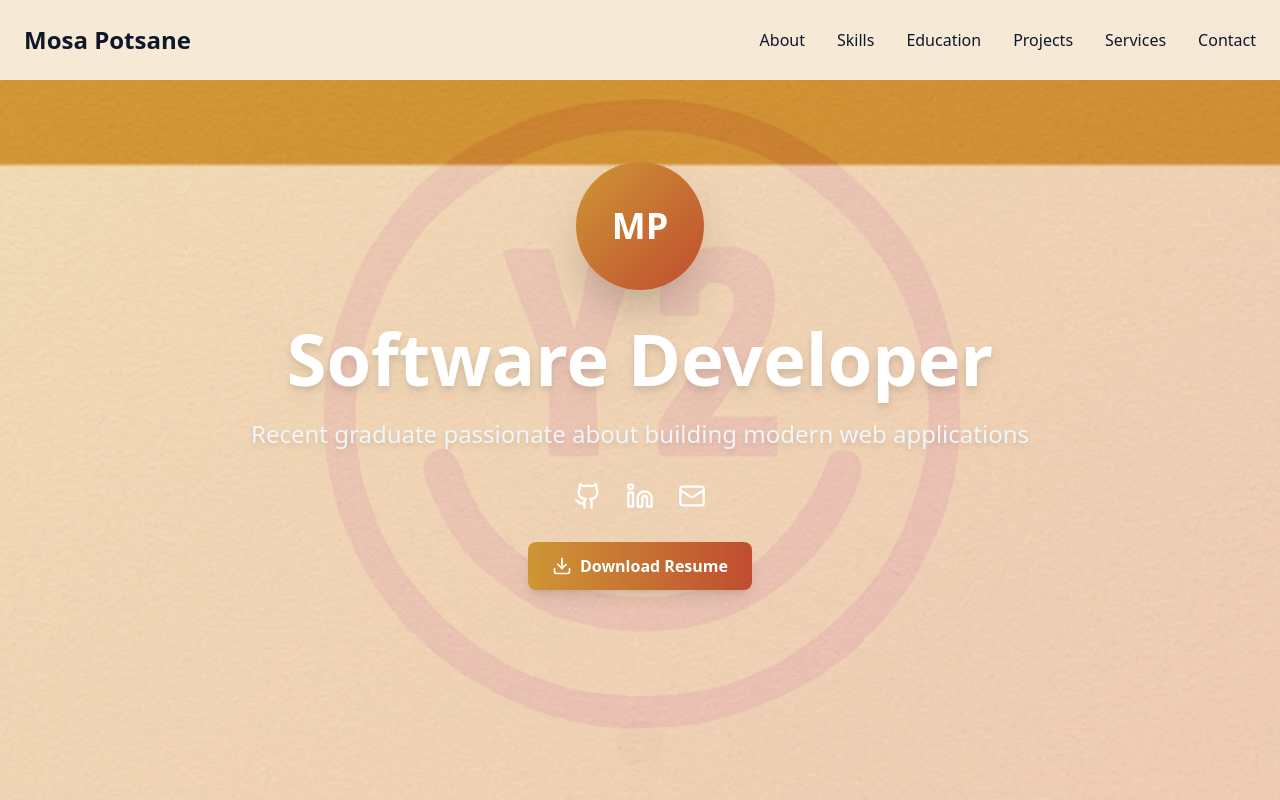
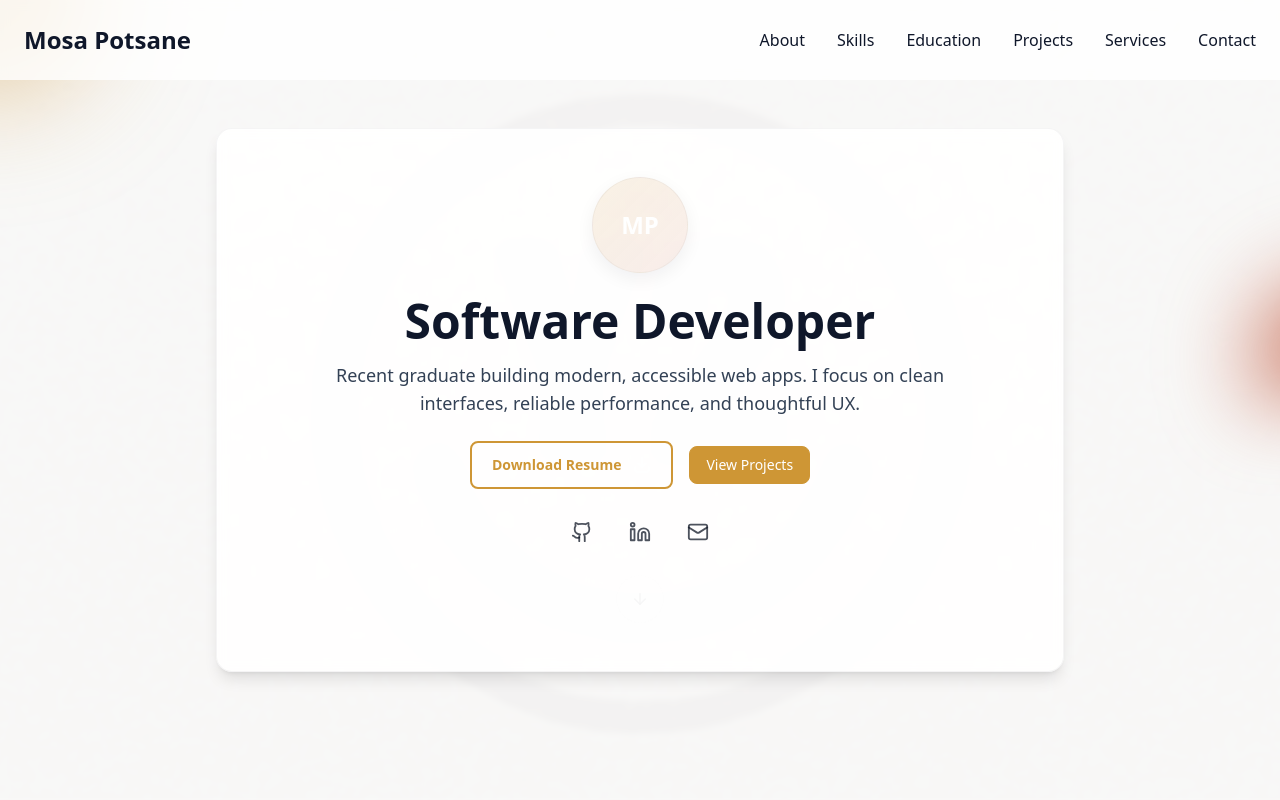
Before and after one commit to notoriY2/Portfolio, a React (Vite) app: page / in a window 1280 px wide. Shown: the top 800 px of the page. Built offline with nearby package versions, Linux system fonts and the light colour scheme.

Commit message:
Update Hero.tsx

```diff
--- a/src/components/Hero.tsx
+++ b/src/components/Hero.tsx
@@ -8,7 +8,13 @@ export default function Hero(): JSX.Element {
   useEffect(() => {
     const handleScroll = () => {
       const aboutSection = document.getElementById('about');
-      if (!aboutSection) return;
+      if (!aboutSection) {
+        // when there's no about section on-page, map scroll to 0..1 using viewport only
+        const docHeight = document.documentElement.scrollHeight - window.innerHeight;
+        const progress = docHeight > 0 ? Math.min(1, window.scrollY / docHeight) : 0;
+        setScrollProgress(progress);
+        return;
+      }
 
       const rect = aboutSection.getBoundingClientRect();
       const windowHeight = window.innerHeight;
@@ -18,11 +24,10 @@ export default function Hero(): JSX.Element {
       if (rect.top < windowHeight) {
         progress = Math.min(1, (windowHeight - rect.top) / (windowHeight + sectionHeight));
       }
-
       setScrollProgress(progress);
     };
 
-    // run once to set initial state in case user opens mid-page
+    // run once to set initial state
     handleScroll();
 
     window.addEventListener('scroll', handleScroll, { passive: true });
@@ -35,125 +40,211 @@ export default function Hero(): JSX.Element {
     el.scrollIntoView({ behavior: 'smooth', block: 'start' });
   };
 
+  // Theme colors: primary (#CE9635) and accent (#C04D30)
+  const primary = '#CE9635';
+  const accent = '#C04D30';
+
+  // use scrollProgress to subtly fade the background image and accents
+  const bgOpacity = Math.max(0, 0.35 - scrollProgress * 0.35); // from 0.35 -> 0
+  const accentOpacity = Math.max(0.06, 0.18 - scrollProgress * 0.18); // subtle accent layer
+
   return (
-    <section
-      className="min-h-screen flex items-center justify-center relative overflow-hidden"
+    <section className="min-h-screen flex items-center justify-center relative overflow-hidden bg-white">
+      {/* decorative soft accent blobs (use sparingly to respect 30% / 10% distribution) */}
+      <div
+        aria-hidden="true"
+        className="pointer-events-none absolute -left-24 -top-24 w-96 h-96 rounded-full blur-3xl"
         style={{
-        background: `linear-gradient(180deg, #CE9635 0%, #CE9635 ${100 - scrollProgress * 100}%, #FFFFFF ${100 - scrollProgress * 100 + 0.5}%, #FFFFFF 100%)`
+          background: `radial-gradient(circle at 20% 20%, ${primary} ${Math.round(accentOpacity * 100)}%, transparent 30%)`
+        }}
+      />
+      <div
+        aria-hidden="true"
+        className="pointer-events-none absolute -right-28 top-32 w-72 h-72 rounded-full blur-2xl"
+        style={{
+          background: `radial-gradient(circle at 80% 80%, ${accent} ${Math.round(accentOpacity * 60)}%, transparent 35%)`
+        }}
+      />
+
+      {/* subtle decorative background image (muted and blurred so it doesn't dominate) */}
+      <div
+        aria-hidden="true"
+        className="absolute inset-0 bg-center bg-no-repeat bg-cover"
+        style={{
+          backgroundImage: `url('${bgImage}')`,
+          opacity: bgOpacity,
+          filter: 'grayscale(80%) contrast(0.9) blur(3px) saturate(0.6)',
+          transform: `scale(${1 + scrollProgress * 0.02})`,
+          transition: 'opacity 300ms linear, transform 400ms linear, filter 300ms linear'
+        }}
+      />
+
+      {/* main glass panel — keeps the majority white visual and improves readability */}
+      <div className="relative z-10 max-w-4xl mx-auto px-6 w-full">
+        <div
+          className="mx-auto rounded-2xl p-8 md:p-12 shadow-lg border"
+          style={{
+            background: 'rgba(255,255,255,0.88)',
+            backdropFilter: 'saturate(120%) blur(6px)',
+            borderColor: 'rgba(14, 20, 26, 0.04)'
           }}
         >
-      {/* Background image layer (local asset) */}
+          <div className="flex flex-col items-center text-center">
+            {/* compact logo badge — smaller & less saturated */}
             <div
-        className="absolute inset-0 bg-cover bg-center"
+              className="w-20 h-20 md:w-24 md:h-24 mb-6 rounded-full flex items-center justify-center font-bold text-lg md:text-2xl"
               style={{
-          backgroundImage: `url('${bgImage}')`,
-          backgroundPosition: 'center',
-          opacity: 1 - scrollProgress,
-          transition: 'opacity 300ms linear'
+                background: `linear-gradient(135deg, ${primary}22 0%, ${accent}18 100%)`,
+                color: '#fff',
+                boxShadow: '0 6px 18px rgba(12,18,26,0.06)',
+                border: '1px solid rgba(0,0,0,0.04)'
               }}
-        aria-hidden="true"
-      />
-
-      {/* Gradient overlay */}
-      <div
-        className="absolute inset-0 animate-reveal-bg"
-        style={{
-          opacity: 1 - scrollProgress,
-          background: 'linear-gradient(135deg, #CE9635 0%, #C04D30 100%)',
-          transition: 'opacity 300ms linear'
-        }}
-        aria-hidden="true"
-      />
-
-      <div className="max-w-4xl mx-auto px-6 text-center relative z-10">
-        <div className="mb-8 animate-fade-in">
-          <div className="w-32 h-32 mx-auto mb-6 rounded-full bg-gradient-to-br from-[#CE9635] to-[#C04D30] flex items-center justify-center text-4xl font-bold text-white shadow-2xl">
+            >
               MP
             </div>
-        </div>
 
-        <h1 className="text-5xl md:text-7xl font-bold mb-6 animate-slide-up text-white drop-shadow-lg">
+            {/* Headline and subtitle use dark text — white is used for background majority */}
+            <h1 className="text-4xl md:text-5xl font-extrabold text-slate-900 leading-tight mb-4">
               Software Developer
             </h1>
-
-        <p className="text-xl md:text-2xl text-slate-100 mb-8 animate-slide-up-delay drop-shadow-md">
-          Recent graduate passionate about building modern web applications
+            <p className="max-w-2xl text-slate-700 text-base md:text-lg mb-6">
+              Recent graduate building modern, accessible web apps. I focus on clean interfaces,
+              reliable performance, and thoughtful UX.
             </p>
 
-        <div className="flex flex-wrap justify-center gap-6 mb-8 animate-fade-in-delay">
-          <a
-            href="https://github.com/notoriY2"
-            target="_blank"
-            rel="noopener noreferrer"
-            className="text-white hover:text-[#CE9635] transition-colors duration-300 hover:scale-110 transform"
-            aria-label="GitHub Profile"
-            title="GitHub"
-          >
-            <Github size={28} />
-          </a>
-
-          <a
-            href="https://www.linkedin.com/in/mosa-potsane-b029b7214/"
-            target="_blank"
-            rel="noopener noreferrer"
-            className="text-white hover:text-[#CE9635] transition-colors duration-300 hover:scale-110 transform"
-            aria-label="LinkedIn Profile"
-            title="LinkedIn"
-          >
-            <Linkedin size={28} />
-          </a>
-
-          <a
-            href="mailto:mosapotsane700@gmail.com"
-            className="text-white hover:text-[#CE9635] transition-colors duration-300 hover:scale-110 transform"
-            aria-label="Email Contact"
-            title="Email"
-          >
-            <Mail size={28} />
-          </a>
-        </div>
-
+            {/* CTAs */}
+            <div className="flex flex-wrap items-center justify-center gap-4 mb-6">
               <a
                 href="/resume.pdf"
                 download
-          className="inline-flex items-center gap-2 px-6 py-3 bg-gradient-to-r from-[#CE9635] to-[#C04D30] text-white rounded-lg font-semibold hover:from-[#B88527] hover:to-[#A93F25] transition-all duration-300 shadow-lg hover:shadow-xl mb-12 animate-fade-in-delay"
+                className="inline-flex items-center gap-3 px-5 py-3 rounded-lg font-semibold text-sm"
+                style={{
+                  background: 'transparent',
+                  color: primary,
+                  border: `2px solid ${primary}`,
+                  transition: 'all 160ms ease'
+                }}
+                onMouseEnter={(e) =>
+                  (e.currentTarget.style.background = primary)
+                }
+                onMouseLeave={(e) =>
+                  (e.currentTarget.style.background = 'transparent')
+                }
               >
+                Download Resume
                 <svg
                   xmlns="http://www.w3.org/2000/svg"
-            width="20"
-            height="20"
+                  width="18"
+                  height="18"
                   viewBox="0 0 24 24"
                   fill="none"
                   stroke="currentColor"
                   strokeWidth="2"
                   strokeLinecap="round"
                   strokeLinejoin="round"
+                  style={{ color: '#fff' }}
                 >
                   <path d="M21 15v4a2 2 0 0 1-2 2H5a2 2 0 0 1-2-2v-4"></path>
                   <polyline points="7 10 12 15 17 10"></polyline>
                   <line x1="12" y1="15" x2="12" y2="3"></line>
                 </svg>
-          Download Resume
+              </a>
+
+              <button
+                onClick={() => scrollToSection('projects')}
+                className="inline-flex items-center gap-2 px-4 py-2 rounded-lg text-sm font-medium"
+                style={{
+                  background: primary,
+                  color: '#fff',
+                  border: `1px solid ${primary}`,
+                  transition: 'transform 150ms ease, box-shadow 150ms ease'
+                }}
+                onMouseEnter={(e) =>
+                  (e.currentTarget.style.transform = 'translateY(-2px)')
+                }
+                onMouseLeave={(e) =>
+                  (e.currentTarget.style.transform = 'translateY(0px)')
+                }
+              >
+                View Projects
+              </button>
+            </div>
+
+            {/* social icons — muted by default, highlight on hover */}
+            <div className="flex items-center gap-5 mb-4">
+              <a
+                href="https://github.com/notoriY2"
+                target="_blank"
+                rel="noreferrer"
+                aria-label="GitHub"
+                title="GitHub"
+                className="p-2 rounded-md"
+                style={{ color: 'rgba(17,24,39,0.75)' }}
+                onMouseEnter={(e) =>
+                  (e.currentTarget.style.color = primary)
+                }
+                onMouseLeave={(e) =>
+                  (e.currentTarget.style.color = 'rgba(17,24,39,0.75)')
+                }
+              >
+                <Github size={22} />
+              </a>
+
+              <a
+                href="https://www.linkedin.com/in/mosa-potsane-b029b7214/"
+                target="_blank"
+                rel="noreferrer"
+                aria-label="LinkedIn"
+                title="LinkedIn"
+                className="p-2 rounded-md"
+                style={{ color: 'rgba(17,24,39,0.75)' }}
+                onMouseEnter={(e) =>
+                  (e.currentTarget.style.color = primary)
+                }
+                onMouseLeave={(e) =>
+                  (e.currentTarget.style.color = 'rgba(17,24,39,0.75)')
+                }
+              >
+                <Linkedin size={22} />
+              </a>
+
+              <a
+                href="mailto:mosapotsane700@gmail.com"
+                aria-label="Email"
+                title="Email"
+                className="p-2 rounded-md"
+                style={{ color: 'rgba(17,24,39,0.75)' }}
+                onMouseEnter={(e) =>
+                  (e.currentTarget.style.color = primary)
+                }
+                onMouseLeave={(e) =>
+                  (e.currentTarget.style.color = 'rgba(17,24,39,0.75)')
+                }
+              >
+                <Mail size={22} />
               </a>
             </div>
 
-      {/* ArrowDown — clickable, accessible, and fades as you scroll */}
+            {/* down arrow — subtle, fades as you scroll */}
             <div
-        className="absolute left-1/2 transform -translate-x-1/2 bottom-8 z-20"
+              className="mt-2"
               style={{
                 opacity: Math.max(0, 1 - scrollProgress * 1.2),
-          pointerEvents: scrollProgress > 0.95 ? 'none' : 'auto',
                 transition: 'opacity 200ms linear'
               }}
             >
               <button
                 onClick={() => scrollToSection('about')}
                 aria-label="Scroll to about section"
-          className="flex items-center justify-center w-12 h-12 rounded-full bg-black/25 backdrop-blur-sm text-white hover:bg-black/30 transition transform hover:scale-110 shadow-lg focus:outline-none"
+                className="flex items-center justify-center w-12 h-12 rounded-full bg-white shadow-sm"
+                style={{ border: '1px solid rgba(12,18,26,0.06)' }}
                 title="Scroll to About"
               >
-          <ArrowDown size={20} />
+                <ArrowDown size={18} color="rgba(17,24,39,0.75)" />
               </button>
+            </div>
+          </div>
+        </div>
       </div>
     </section>
   );
```
Lines whose indentation alone changed are shown as unchanged.
